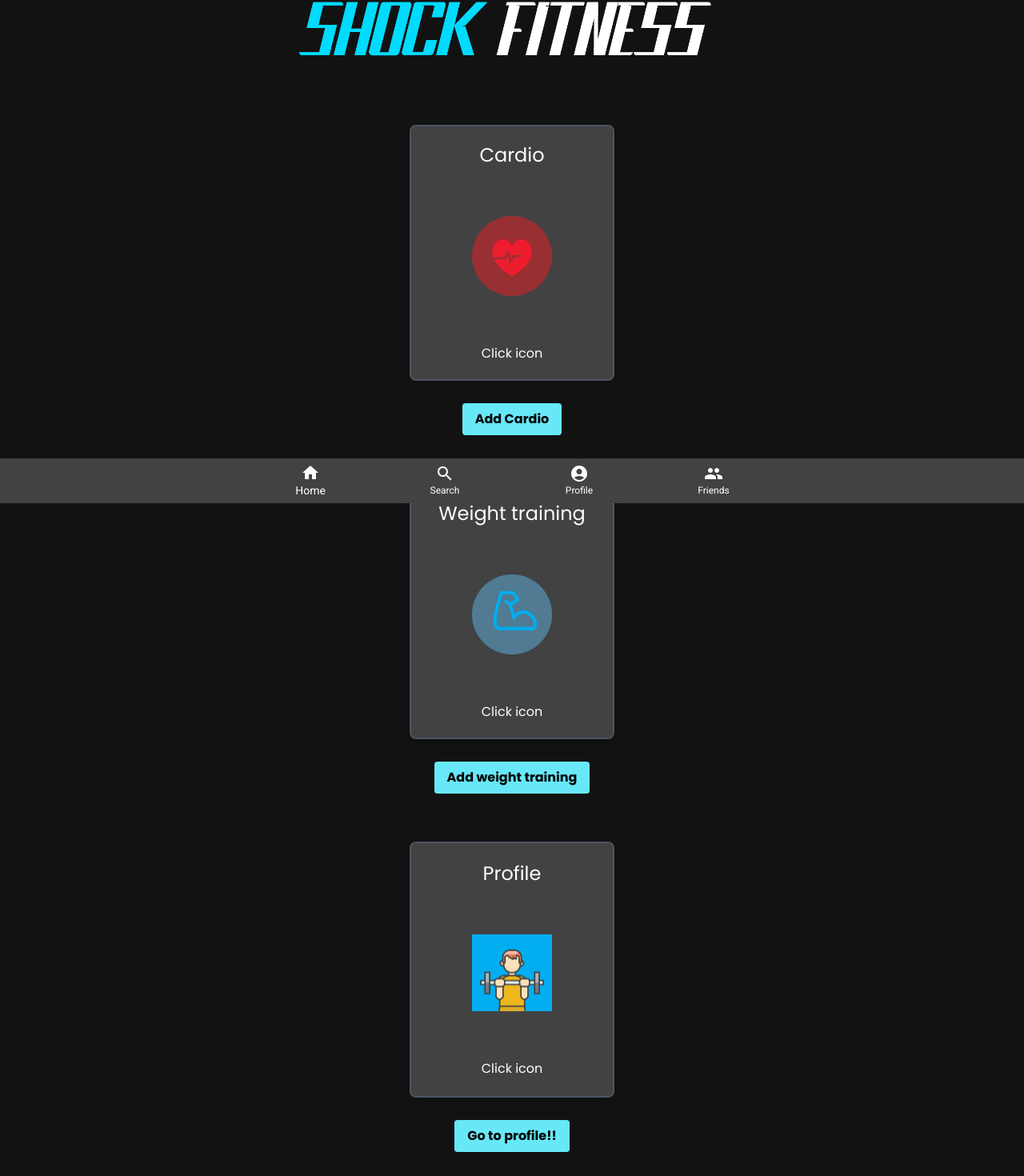
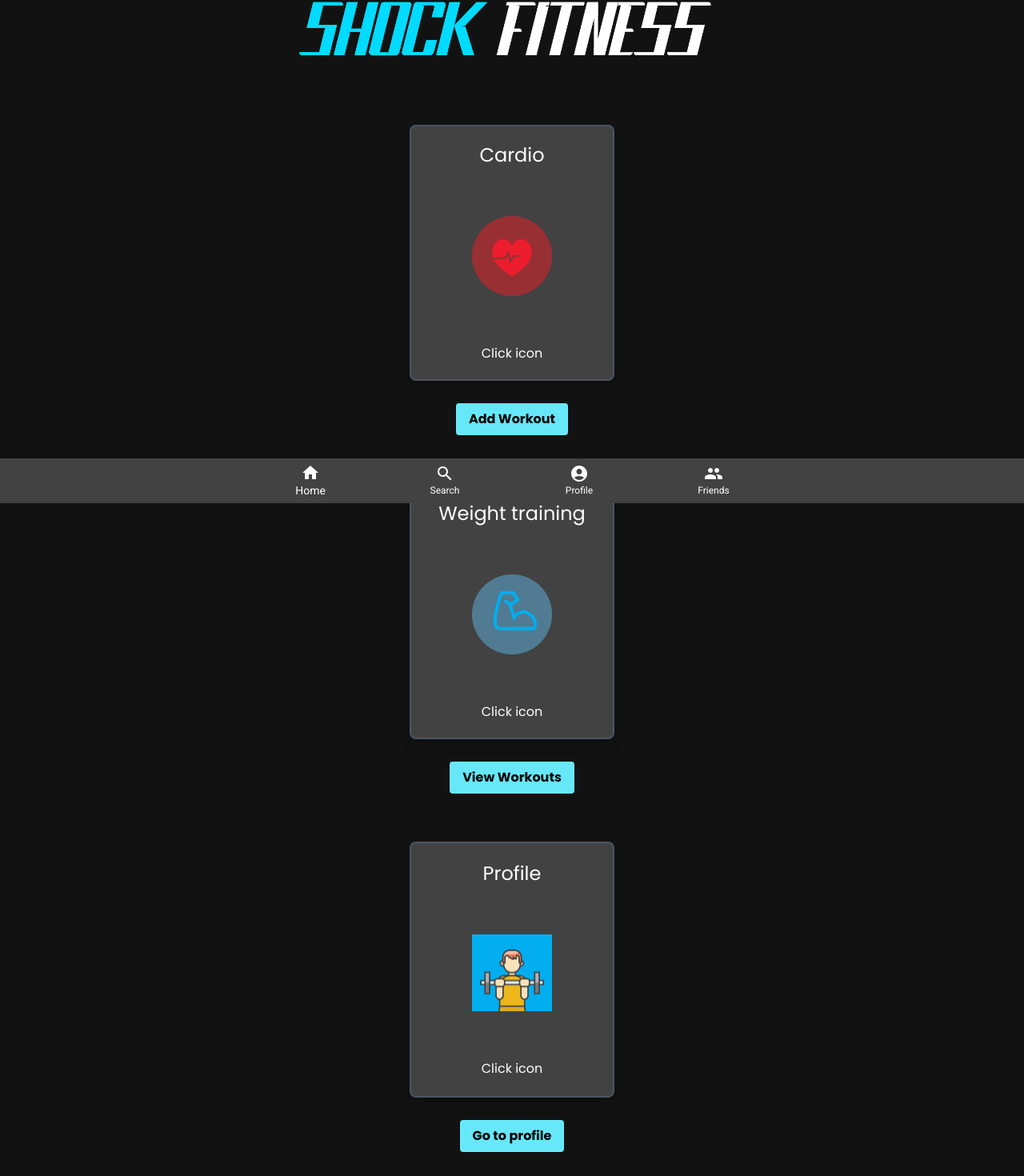
Before and after one commit to kevin7391s/shock_fitness, a Next.js app: page /home in a window 1280 px wide. Shown: the part 171-1641 px from the top of the page at 80% size. Built offline with nearby package versions, Linux system fonts and the light colour scheme; no server answers.

Commit message:
change routes
change routes so you can add,view workouts, and visit profile

```diff
--- a/src/pages/home.tsx
+++ b/src/pages/home.tsx
@@ -63,16 +63,16 @@ function home() {
           href="/addWorkout"
           className="bg-cyan-300 hover:bg-cyan-400 text-black font-bold py-2 px-4 rounded mt-7 mb-8  "
         >
-          Add Cardio
+          Add Workout
         </Link>
         <div className="static mt-7 text-center items-center">
           <Card cardData={cardData2} />
         </div>
         <Link
-          href="/addWorkout"
+          href="/viewWorkouts"
           className="bg-cyan-300 hover:bg-cyan-400 text-black font-bold py-2 px-4 rounded mt-7 mb-8 "
         >
-          Add weight training
+          View Workouts
         </Link>
         <div className="static mt-7 text-center items-center">
           <Card cardData={cardData3} />
@@ -81,7 +81,7 @@ function home() {
           href="/profile"
           className="bg-cyan-300 hover:bg-cyan-400 text-black font-bold py-2 px-4 rounded mt-7 mb-36 "
         >
-          Go to profile!!
+          Go to profile
         </Link>
       </div>
       <Footer />
```
